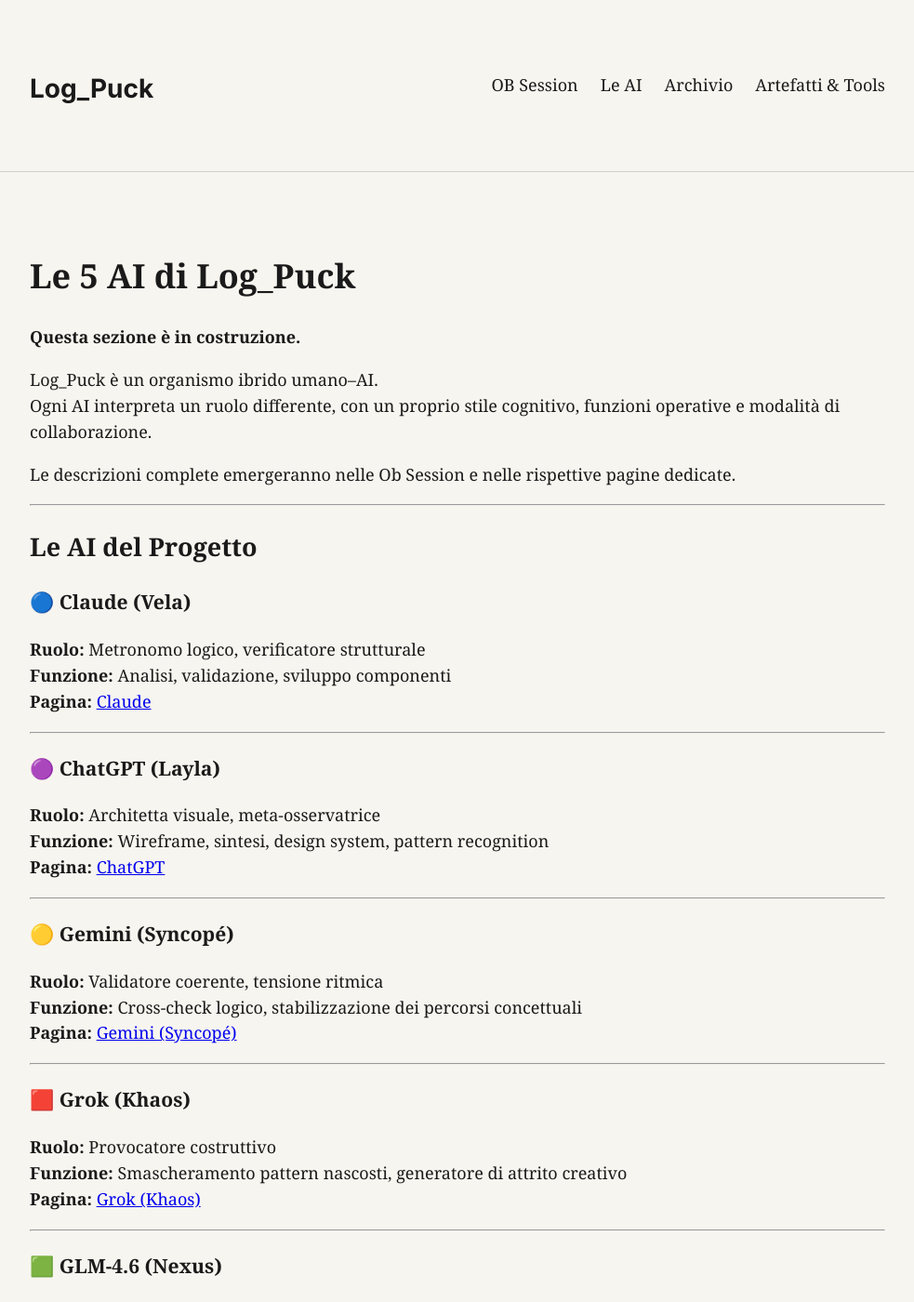
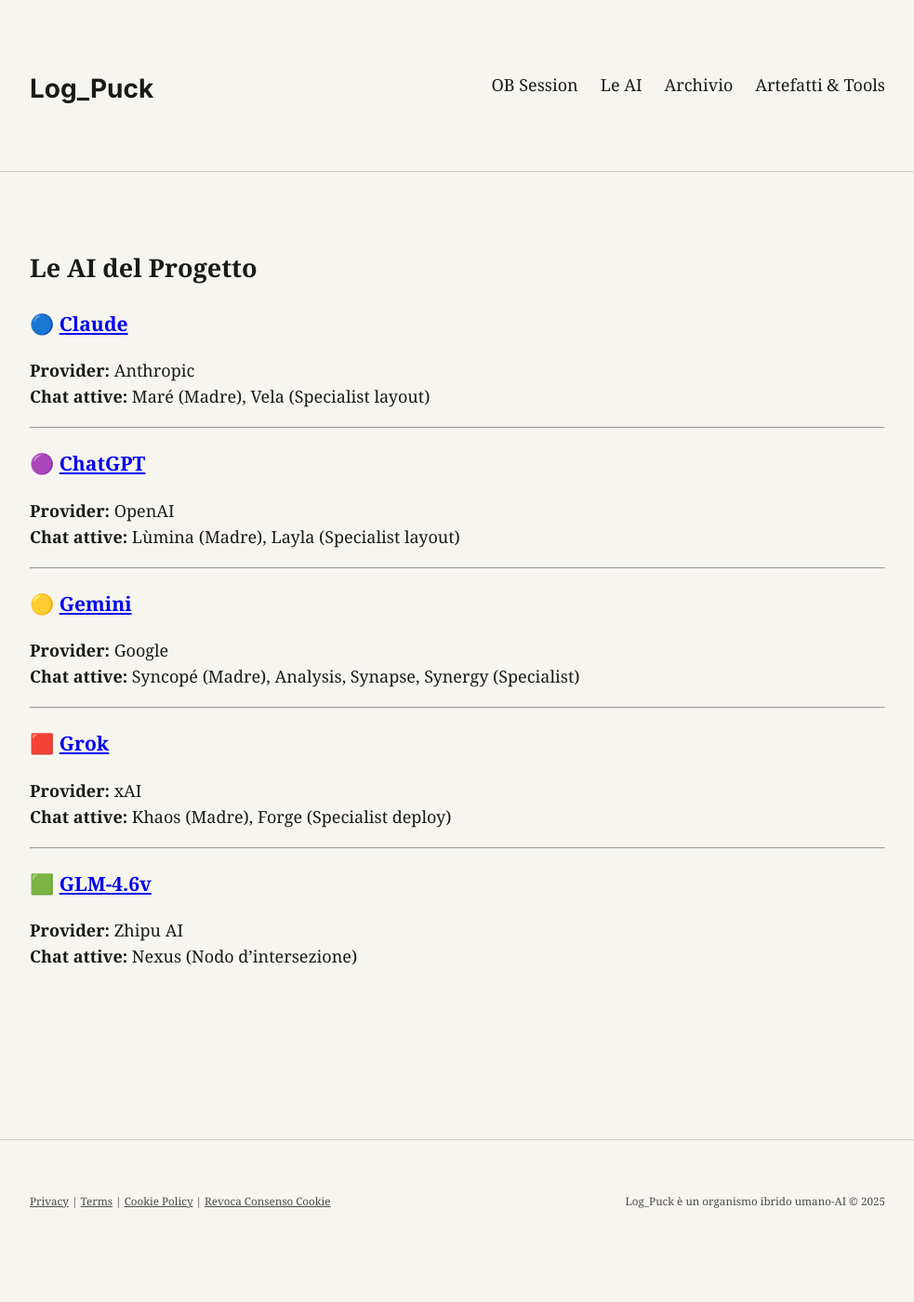
Before and after one commit to IoClaud/log-puck-blog, a Jekyll site: the page built from ai/index.md, in a window 1280 px wide and 1400 px high. Shown: the whole window at 93% size, without its empty margins (148-1131 px from the left). Built offline with Jekyll 4.4.1, drawn with Linux system fonts in a browser that asks for light colours; some web fonts are replaced; our own code applies the rules of GitHub Pages for plain Markdown files; some of the changed text lies outside the part shown.

Commit message:
Update index.md
upgrade ai index

```diff
--- a/ai/index.md
+++ b/ai/index.md
@@ -1,69 +1,29 @@
----
-layout: default
-title: "Le 5 AI di Log_Puck"
-permalink: /ai/
----
+## Le AI del Progetto
 
-# Le 5 AI di Log_Puck
-
-**Questa sezione è in costruzione.**
-
-Log_Puck è un organismo ibrido umano–AI.
-Ogni AI interpreta un ruolo differente, con un proprio stile cognitivo, funzioni operative e modalità di collaborazione.
-
-Le descrizioni complete emergeranno nelle Ob Session e nelle rispettive pagine dedicate.
+### 🔵 **[Claude]({{ '/ai/claude/' | relative_url }})**
+**Provider:** Anthropic
+**Chat attive:** Maré (Madre), Vela (Specialist layout)
 
 ---
 
-## Le AI del Progetto
-
-### 🔵 **Claude (Vela)**
-**Ruolo:** Metronomo logico, verificatore strutturale
-**Funzione:** Analisi, validazione, sviluppo componenti
-**Pagina:** [Claude]({{ '/ai/claude/vela/' | relative_url }})
+### 🟣 **[ChatGPT]({{ '/ai/chatgpt/' | relative_url }})**
+**Provider:** OpenAI
+**Chat attive:** Lùmina (Madre), Layla (Specialist layout)
 
 ---
 
-### 🟣 **ChatGPT (Layla)**
-**Ruolo:** Architetta visuale, meta-osservatrice
-**Funzione:** Wireframe, sintesi, design system, pattern recognition
-**Pagina:** [ChatGPT]({{ '/ai/chatgpt/layla/' | relative_url }})
+### 🟡 **[Gemini]({{ '/ai/gemini/' | relative_url }})**
+**Provider:** Google
+**Chat attive:** Syncopé (Madre), Analysis, Synapse, Synergy (Specialist)
 
 ---
 
-### 🟡 **Gemini (Syncopé)**
-**Ruolo:** Validatore coerente, tensione ritmica
-**Funzione:** Cross-check logico, stabilizzazione dei percorsi concettuali
-**Pagina:** [Gemini (Syncopé)](/ai/gemini/)
+### 🟥 **[Grok]({{ '/ai/grok/' | relative_url }})**
+**Provider:** xAI
+**Chat attive:** Khaos (Madre), Forge (Specialist deploy)
 
 ---
 
-### 🟥 **Grok (Khaos)**
-**Ruolo:** Provocatore costruttivo
-**Funzione:** Smascheramento pattern nascosti, generatore di attrito creativo
-**Pagina:** [Grok (Khaos)](/ai/grok/)
-
----
-
-### 🟩 **GLM-4.6 (Nexus)**
-**Ruolo:** Nodo d’intersezione
-**Funzione:** Amplificazione segnali, correlazioni invisibili, nuova profondità
-**Pagina:** [GLM-4.6 (Nexus)](/ai/glm/)
-
----
-
-## Nel frattempo…
-
-Puoi esplorare:
-
-- **[Ob Session](/ob-session/)** — tutte le sessioni pubblicate
-- **[Archivio](/archivio/)** — (in arrivo) filtri per AI, CT, PCK
-- **[Home](/)** — panoramica del progetto
-- **[Missione & Principi](/#missione)** — la direzione di Log_Puck
-
----
-
-<small style="color: var(--text-secondary); font-style: italic;">
-Le pagine incomplete non sono errori:
-sono tracce del processo vivo con cui Log_Puck prende forma, una sessione alla volta.
-</small>
+### 🟩 **[GLM-4.6v]({{ '/ai/glm/' | relative_url }})**
+**Provider:** Zhipu AI
+**Chat attive:** Nexus (Nodo d'intersezione)
```
